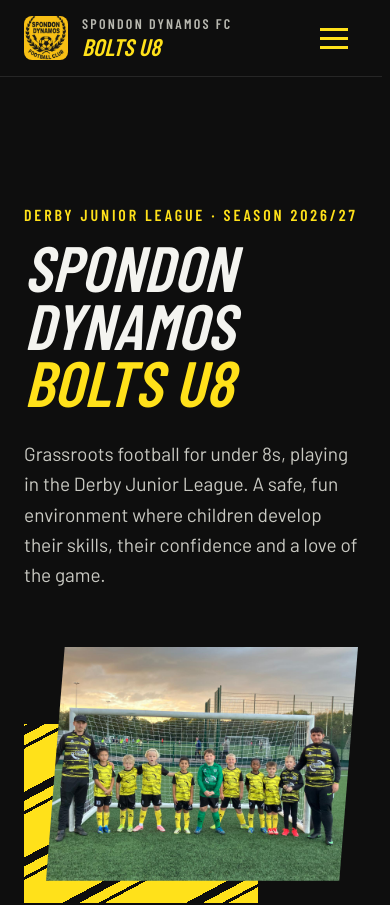
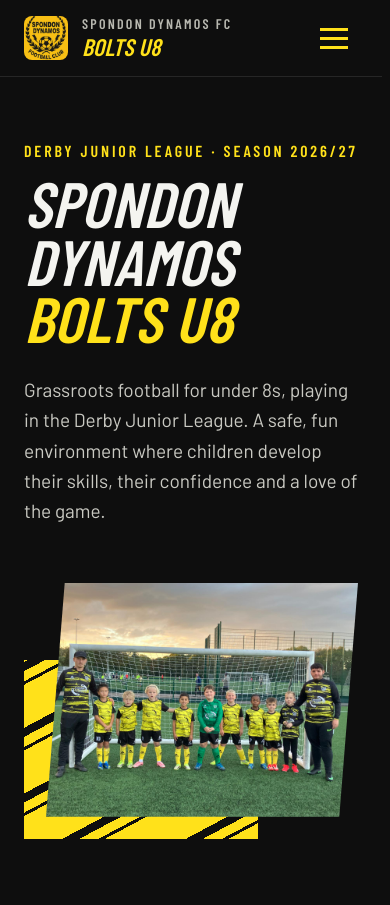
Before and after one commit to Szfinx5/spondon-dynamos-bolts, a Next.js app: page / in a window 390 px wide. Shown: the top 905 px of the page. Built offline with nearby package versions, Linux system fonts and the light colour scheme; a web font is replaced by a local one.

Commit message:
Update globals.css for responsive design and improve overflow handling

```diff
--- a/styles/globals.css
+++ b/styles/globals.css
@@ -28,6 +28,12 @@
   );
 }
 
+@media (max-width: 640px) {
+  :root {
+    --page-top: 32px;
+  }
+}
+
 * {
   box-sizing: border-box;
 }
@@ -38,7 +44,8 @@
   padding: 0;
   background: var(--kit-black);
   color: var(--chalk);
-  overflow-x: hidden;
+  /* clip, not hidden: hidden makes body a scroll container and breaks the sticky header */
+  overflow-x: clip;
 }
 
 /* Keep room for the scrollbar on every page so the layout doesn't shift */
```
